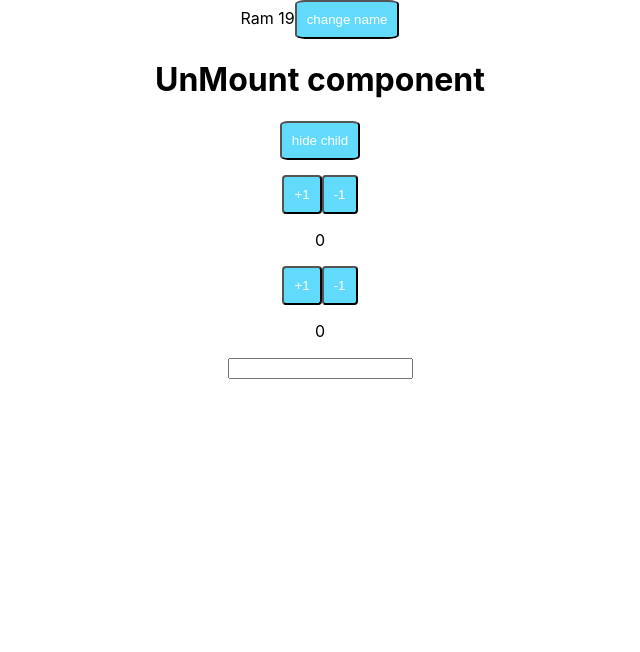
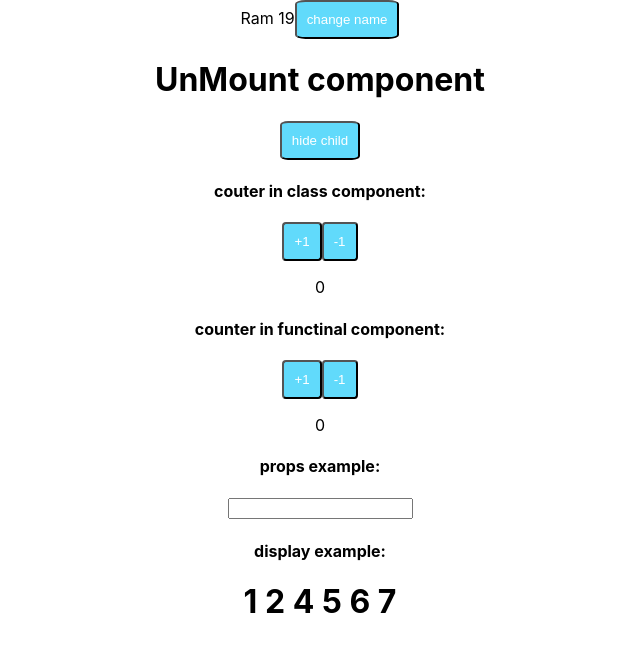
Before and after one commit to dhanyaki/react-training, a React (Create React App) app: page / in a window 1280 px wide. Shown: the top 652 px of the page, without its empty margins (320-960 px from the left). Built offline with nearby package versions, Linux system fonts and the light colour scheme.

Commit message:
display example

```diff
--- a/src/App.js
+++ b/src/App.js
@@ -3,6 +3,7 @@ import React from "react";
 import Counter from "./Counter";
 import BasicFun from "./BasicFun";
 import Props from "./Props";
+import Display from "./Display";
 
 class UnMount extends React.Component {
   componentWillUnmount() {
@@ -68,9 +69,14 @@ class App extends React.Component {
           hide child
         </button>
         <div className="counter">
+          <h4>couter in class component: </h4>
           <Counter />
+          <h4>counter in functinal component: </h4>
           <BasicFun />
+          <h4>props example:</h4>
           <Props {...{ name: "samba", age: "25", gender: "male" }} />
+          <h4>display example:</h4>
+          <Display />
         </div>
       </div>
     );
--- /dev/null
+++ b/src/Display.js
@@ -0,0 +1,9 @@
+import React from "react";
+
+function Display() {
+  const name = "samba";
+  const arr = [1,2,4,5,6,7];
+  const arr_map = arr.map(ele=> ele+" ");
+  return <h1>{arr_map}</h1>;
+}
+export default Display;
```
